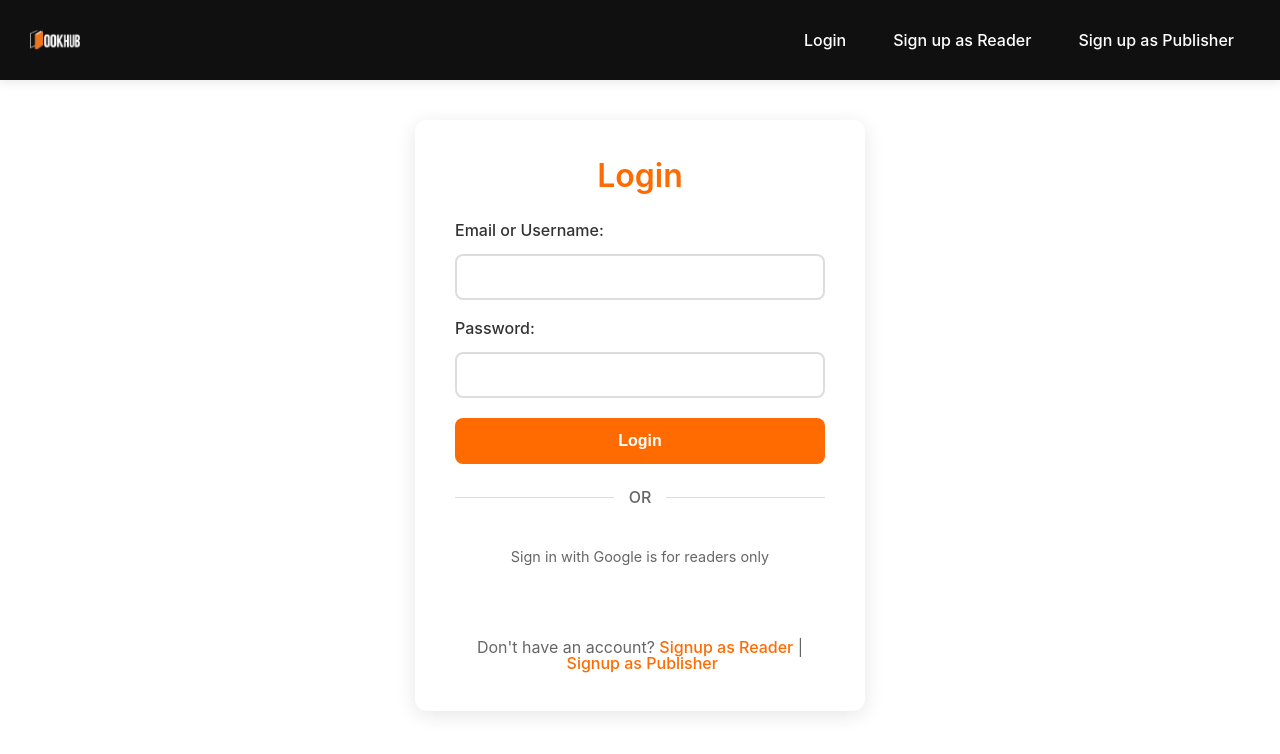
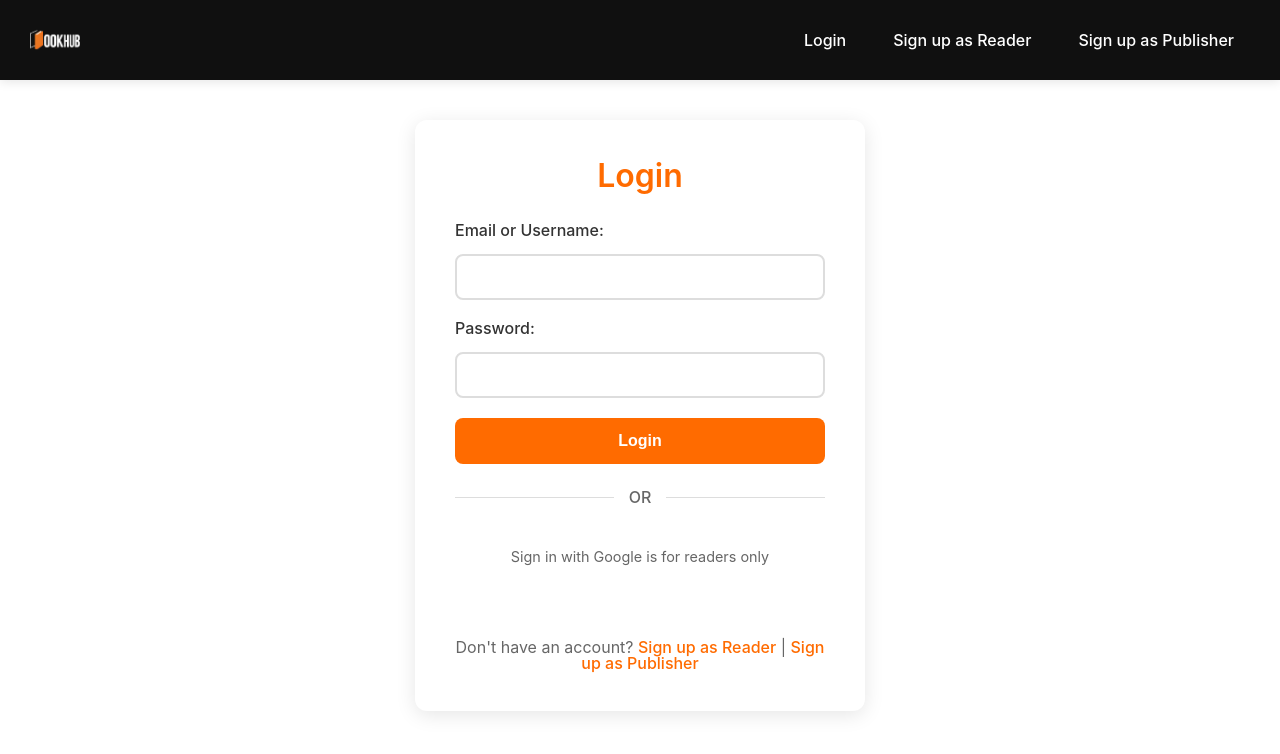
Before and after one commit to likelessly/SE-BookHub, a React (Vite) app in the folder frontend/: page /login in a window 1280 px wide. Shown: the top 754 px of the page. Built offline with nearby package versions, Linux system fonts and the light colour scheme.

Commit message:
fix sign up 2

```diff
--- a/frontend/src/pages/Login.jsx
+++ b/frontend/src/pages/Login.jsx
@@ -131,8 +131,8 @@ const Login = () => {
 
       <p>
         Don't have an account?&nbsp;
-        <Link to="/signup/reader">Signup as Reader</Link> |&nbsp;
-        <Link to="/signup/publisher">Signup as Publisher</Link>
+        <Link to="/signup/reader">Sign up as Reader</Link> |&nbsp;
+        <Link to="/signup/publisher">Sign up as Publisher</Link>
       </p>
     </div>
   );
```
